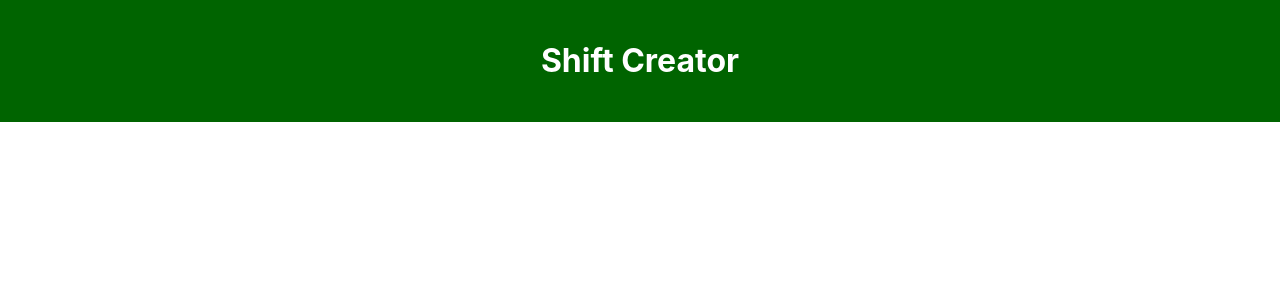
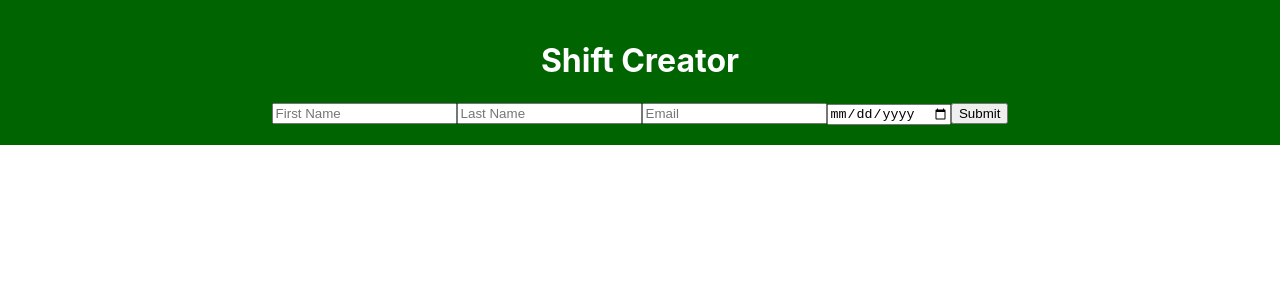
Before and after one commit to bodecci/when-I-werk, a React (Create React App) app: page / in a window 1280 px wide. Shown: the top 300 px of the page. Built offline with nearby package versions, Linux system fonts and the light colour scheme.

Commit message:
input fields added.

```diff
--- a/src/components/App/App.js
+++ b/src/components/App/App.js
@@ -7,6 +7,7 @@ import React, { Component } from 'react';
 // } from 'react-router-dom';
 // import ProtectedRoute from "../ProtectedRoute/ProtectedRoute"
 // import {connect} from 'react-redux';
+import ShiftInput from '../ShiftInput/ShiftInput';
 import './App.css';
 
 class App extends Component {
@@ -14,7 +15,10 @@ class App extends Component {
   render () {
     return (
         <div className="App">
-          <header><h1>Shift Creator</h1></header>
+          <header>
+            <h1>Shift Creator</h1>
+            <ShiftInput />
+          </header>
 
         </div>
 
--- /dev/null
+++ b/src/components/ShiftInput/ShiftInput.js
@@ -0,0 +1,55 @@
+import React, { Component } from  'react';
+import { connect } from 'react-redux';
+
+
+class ShiftInput extends Component {
+    constructor(props) {
+        super(props);
+
+        this.state = {
+            newShift: {
+                shiftDate: '',
+                firstName: '',
+                lastName: '',
+                email: ''
+            }
+        }
+    }
+
+    handleChange = propertyName => event => {
+        this.setState({
+            newShift: {
+                ...this.state.newShift,
+                [propertyName]: event.target.value
+            }
+        })
+    }
+
+    render () {
+        console.log('this is this.state: ', this.state);
+
+        return (
+            <div>
+                <form>
+                    <input type="text"
+                            placeholder="First Name"
+                            value={this.state.newShift.firstName}
+                            onChange={this.handleChange('firstName')} />
+                    <input type="text"
+                            placeholder="Last Name"
+                            value={this.state.newShift.lastName}
+                            onChange={this.handleChange('lastName')} />
+                    <input type="text"
+                            placeholder="Email"
+                            value={this.state.newShift.email}
+                            onChange={this.handleChange('email')} />
+                    <input type="date" value={this.state.newShift.shiftDate}
+                    onChange={this.handleChange('shiftDate')} />
+                    <input type="Submit" value="Submit" />
+                </form>
+            </div>
+        )
+    }
+}
+
+export default ShiftInput;
```
